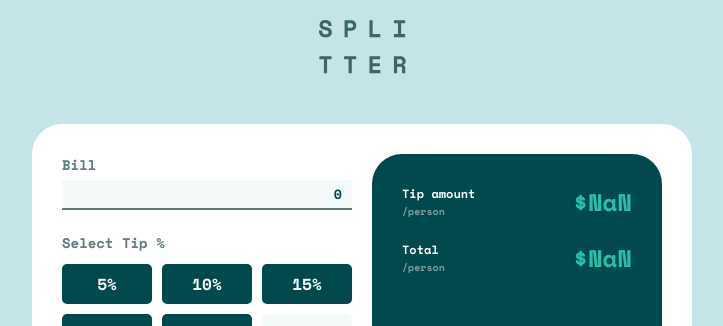
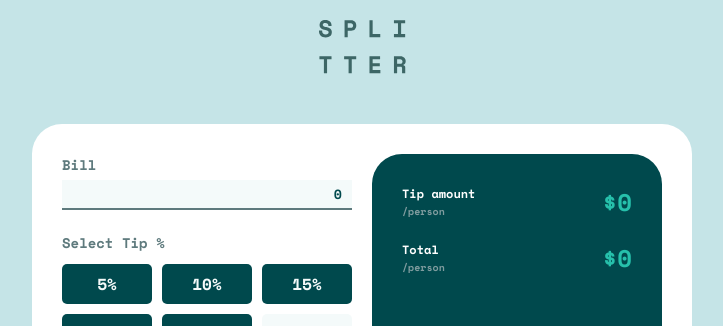
Before and after one commit to Kiril-Pavlov/tip-calculator-app, a React (Create React App) app: page / in a window 1280 px wide. Shown: the top 326 px of the page, without its empty margins (278-1001 px from the left). Built offline with nearby package versions, Linux system fonts and the light colour scheme.

Commit message:
NaN and Infinity bug in calculation fixed

```diff
--- a/src/App.js
+++ b/src/App.js
@@ -59,7 +59,7 @@ function App() {
                 </div>
               </div>
               <div className='tip-amount-right'>
-                {"$"+((billAmount/numberPeople)*(tipPercent/100)).toFixed(2)}
+                {(billAmount===0 || numberPeople ===0) ? "$"+0 : "$"+((billAmount/numberPeople)*(tipPercent/100)).toFixed(2)}
               </div>
             </div>
             {/* total */}
@@ -73,7 +73,7 @@ function App() {
                 </div>
               </div>
               <div className='tip-amount-right'>
-                {"$"+((billAmount/numberPeople)*(tipPercent/100+1)).toFixed(2)}
+                {(billAmount===0 || numberPeople ===0) ? "$"+0 : "$"+((billAmount/numberPeople)*(tipPercent/100+1)).toFixed(2)}
               </div>
             </div>
           </div>
```
